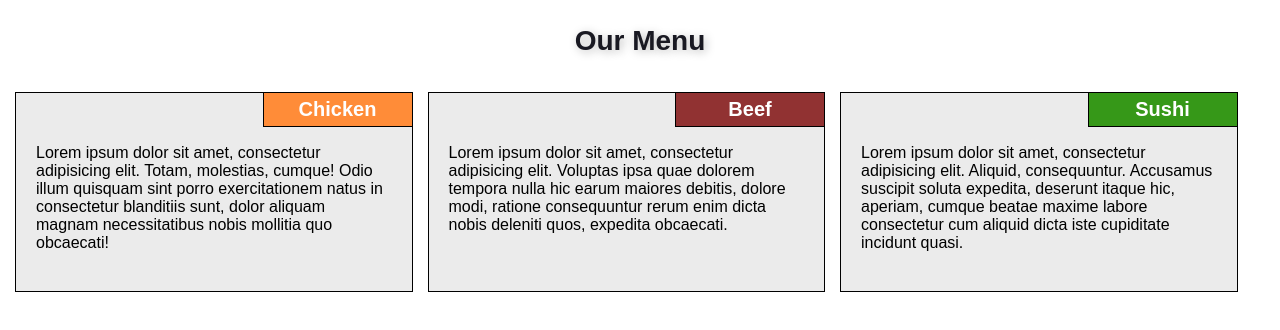
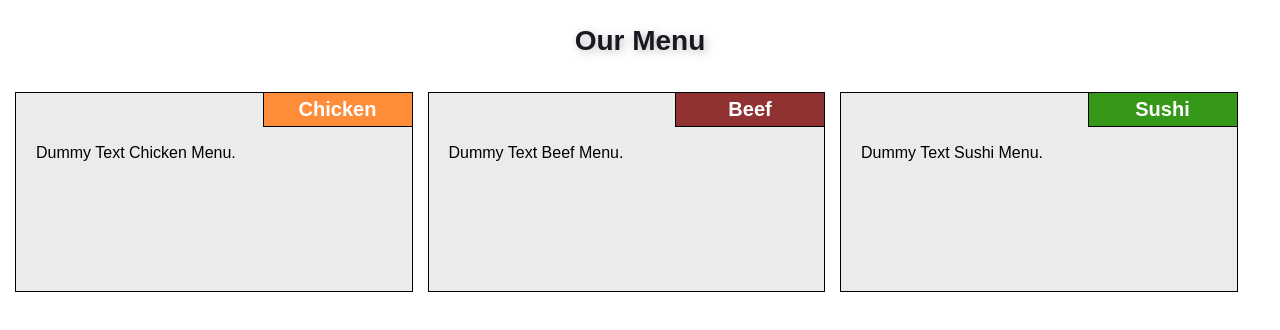
Before and after one commit to shipraprashar/coursera-assignment, a plain HTML site: page Module2-assignment/index.html in a window 1280 px wide. Drawn offline with Linux system fonts and the light colour scheme.

Commit message:
updated module 2 assignment

```diff
--- a/Module2-assignment/css/mystyle.css
+++ b/Module2-assignment/css/mystyle.css
@@ -81,7 +81,7 @@ h2 {
     padding: 15px;
 
 }
-/************* Desktop Only *************/
+
 @media (min-width: 992px) {
     .col-lg-1, .col-lg-2, .col-lg-3, .col-lg-4, .col-lg-5, .col-lg-6, .col-lg-7, .col-lg-8, .col-lg-9, .col-lg-10, .col-lg-11, .col-lg-12{
         float: left;
@@ -124,7 +124,7 @@ h2 {
     }
 }
 
-/************* Tablets Only *************/
+
 @media (min-width: 768px) and (max-width: 991px) {
      .col-md-1, .col-md-2, .col-md-3, .col-md-4, .col-md-5, .col-md-6, .col-md-7, .col-md-8, .col-md-9, .col-md-10, .col-md-11, .col-md-12{
         float: left;
--- a/Module2-assignment/index.html
+++ b/Module2-assignment/index.html
@@ -14,19 +14,19 @@
             <div class="col-lg-4 col-md-6">
                <div class="section">
                 <h2 class="chicken">Chicken</h2>
-                <p>Lorem ipsum dolor sit amet, consectetur adipisicing elit. Totam, molestias, cumque! Odio illum quisquam sint porro exercitationem natus in consectetur blanditiis sunt, dolor aliquam magnam necessitatibus nobis mollitia quo obcaecati!</p>
+                <p>Dummy Text Chicken Menu.</p>
                 </div>
             </div>
             <div class="col-lg-4 col-md-6">
                <div class="section">
                 <h2 class="beef">Beef</h2>
-                <p>Lorem ipsum dolor sit amet, consectetur adipisicing elit. Voluptas ipsa quae dolorem tempora nulla hic earum maiores debitis, dolore modi, ratione consequuntur rerum enim dicta nobis deleniti quos, expedita obcaecati.</p>
+                <p>Dummy Text Beef Menu.</p>
                 </div>
             </div>
             <div class="col-lg-4 col-md-12">
                 <div class="section">
                 <h2 class="sushi">Sushi</h2>
-                <p>Lorem ipsum dolor sit amet, consectetur adipisicing elit. Aliquid, consequuntur. Accusamus suscipit soluta expedita, deserunt itaque hic, aperiam, cumque beatae maxime labore consectetur cum aliquid dicta iste cupiditate incidunt quasi.</p>
+                <p>Dummy Text Sushi Menu.</p>
                 </div>
             </div>
             </div>
```
